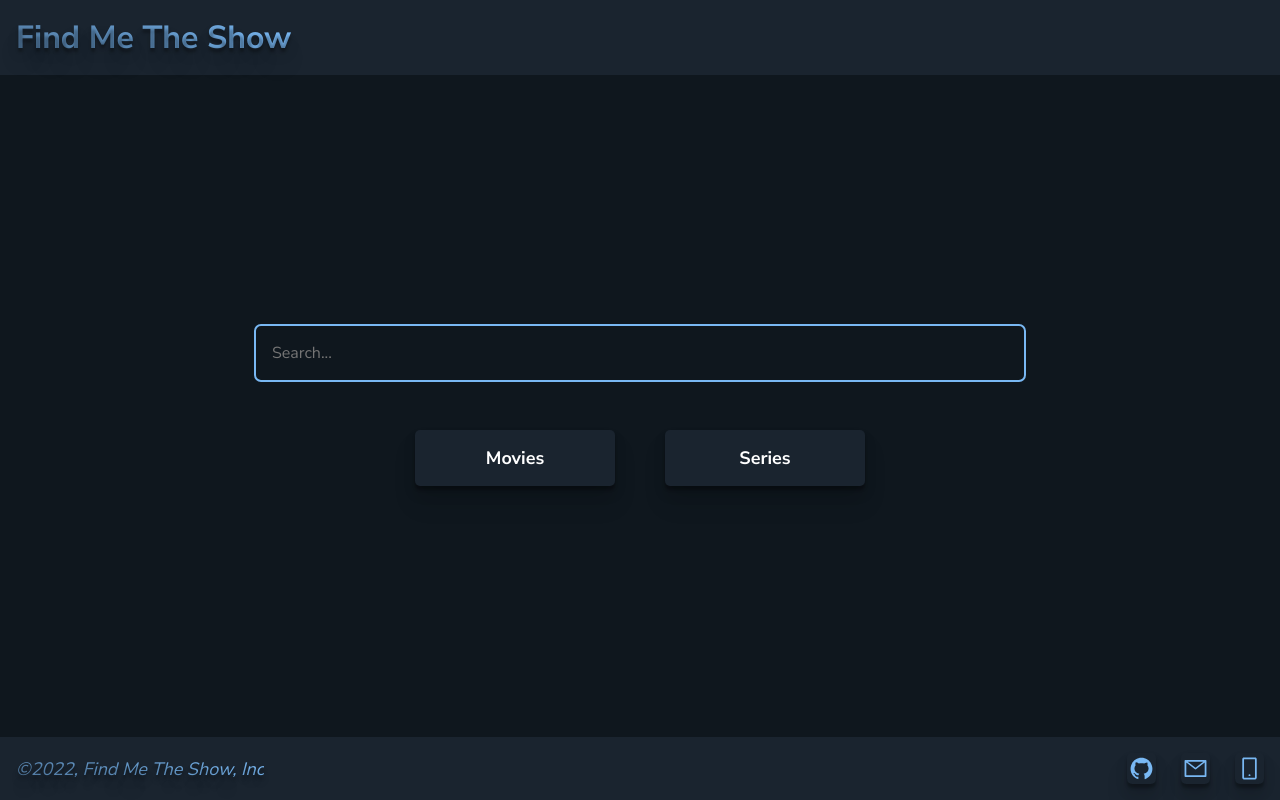
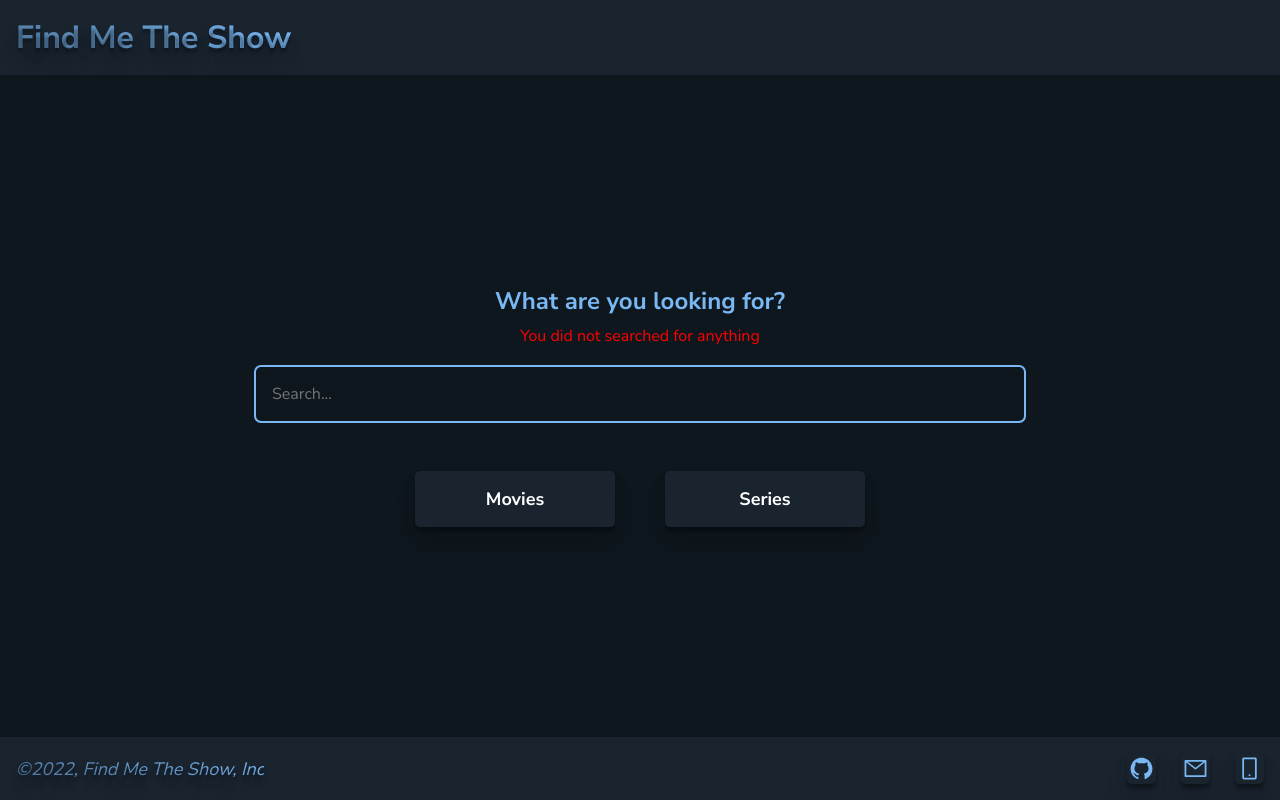
Before and after one commit to AliNaderii/find-movies, a React (Create React App) app: page / in a window 1280 px wide. Both pictures are taken after a click on the button "Movies". Built offline with nearby package versions, Linux system fonts and the light colour scheme.

Commit message:
:lipstick: added an error && title && auto focus on searchbar

```diff
--- a/src/components/home/Home.js
+++ b/src/components/home/Home.js
@@ -1,21 +1,25 @@
 // styles
 import './Home.scss';
 // tools
-import { useState } from 'react';
+import { useState, useRef, useEffect } from 'react';
 import { useNavigate } from 'react-router-dom';
 import { useDispatch } from 'react-redux';
 import { getAllMovies, getAllSeries, resetState } from '../../features/moviesSlice';
 
 export default function Home() {
   const [searchValue, setSearchValue] = useState('');
+  const [error, setError] = useState('');
   const dispatch = useDispatch();
   const navigate = useNavigate();
+  const inputRef = useRef();
 
   const findMovies = (e) => {
     e.preventDefault();
     dispatch(resetState());
 
-    if (searchValue) {
+    if (!searchValue) {
+      setError('You did not searched for anything');
+    } else {
       dispatch(getAllMovies({ term: searchValue }));
       navigate('/list/movies');
     }
@@ -25,14 +29,24 @@ export default function Home() {
     e.preventDefault();
     dispatch(resetState());
 
-    if (searchValue) {
+    if (!searchValue) {
+      setError('You did not searched for anything');
+    } else {
       dispatch(getAllSeries({ term: searchValue }));
-      navigate('/list/series');
+      navigate('/list/movies');
     }
   };
 
+  useEffect(() => {
+    inputRef.current.focus();
+  }, []);
+
   return (
     <div className="home-container">
+      <div className='title-container'>
+        <h2 className='title'>What are you looking for?</h2>
+        {error && <p className='error'>{error}</p>}
+      </div>
       <form className='form-container' onSubmit={(e) => e.preventDefault()}>
         <div className='search-container'>
           <input
@@ -41,6 +55,8 @@ export default function Home() {
             placeholder='Search...'
             value={searchValue}
             onChange={(e) => setSearchValue(e.target.value)}
+            ref={inputRef}
+            onFocus={() => setError('')}
           />
         </div>
         <div className='btn-container'>
--- a/src/components/home/Home.scss
+++ b/src/components/home/Home.scss
@@ -9,6 +9,24 @@
   flex-direction: column;
   align-items: center;
   gap: 50px;
+
+  .title-container {
+    position: relative;
+    display: flex;
+    justify-content: center;
+    width: 100%;
+
+    .title {
+      color: $font-secondary;
+      text-align: center;
+    }
+
+    .error {
+      position: absolute;
+      color: red;
+      bottom: -30px;
+    }
+  }
 
   .form-container {
     display: flex;
```
